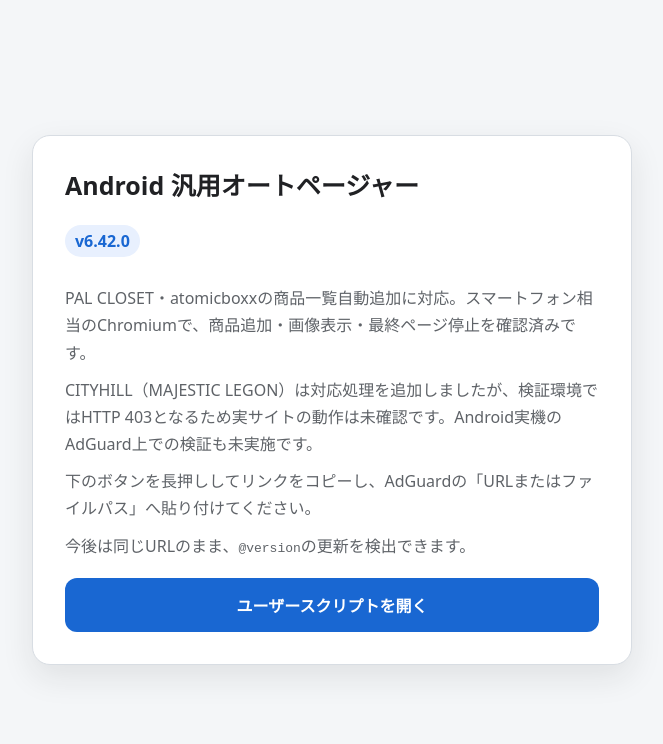
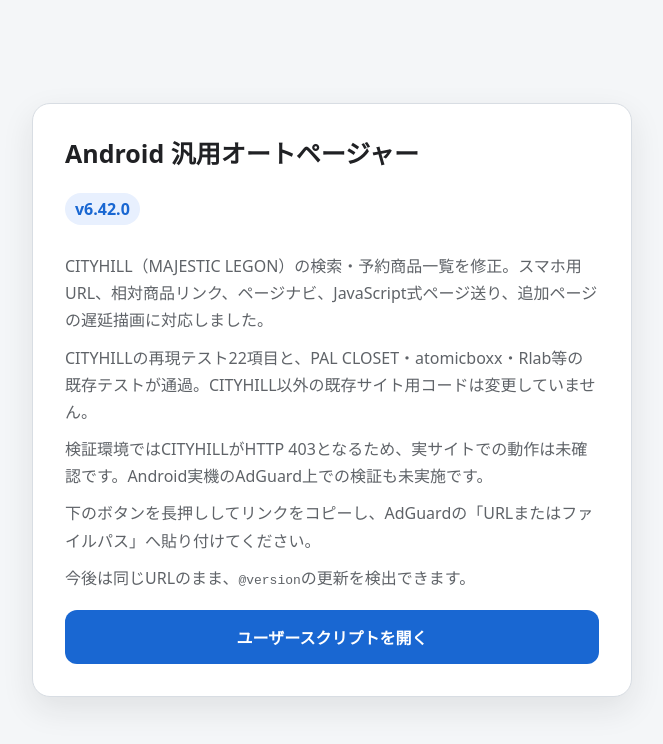
Before and after one commit to hiro191u3n2/android-autopager-update, a plain HTML site: page index.html in a window 1280 px wide. Shown: the whole page, without its empty margins (308-971 px from the left). Drawn offline with Linux system fonts and the light colour scheme.

Commit message:
Document CITYHILL v6.42 fixes and explicit live-site validation limitation

```diff
--- a/index.html
+++ b/index.html
@@ -22,8 +22,9 @@
     <main>
       <h1>Android 汎用オートページャー</h1>
       <span class="version">v6.42.0</span>
-      <p>PAL CLOSET・atomicboxxの商品一覧自動追加に対応。スマートフォン相当のChromiumで、商品追加・画像表示・最終ページ停止を確認済みです。</p>
-      <p>CITYHILL（MAJESTIC LEGON）は対応処理を追加しましたが、検証環境ではHTTP 403となるため実サイトの動作は未確認です。Android実機のAdGuard上での検証も未実施です。</p>
+      <p>CITYHILL（MAJESTIC LEGON）の検索・予約商品一覧を修正。スマホ用URL、相対商品リンク、ページナビ、JavaScript式ページ送り、追加ページの遅延描画に対応しました。</p>
+      <p>CITYHILLの再現テスト22項目と、PAL CLOSET・atomicboxx・Rlab等の既存テストが通過。CITYHILL以外の既存サイト用コードは変更していません。</p>
+      <p>検証環境ではCITYHILLがHTTP 403となるため、実サイトでの動作は未確認です。Android実機のAdGuard上での検証も未実施です。</p>
       <p>下のボタンを長押ししてリンクをコピーし、AdGuardの「URLまたはファイルパス」へ貼り付けてください。</p>
       <p>今後は同じURLのまま、<code>@version</code>の更新を検出できます。</p>
       <a href="./android-generic-autopager.user.js">ユーザースクリプトを開く</a>
```
